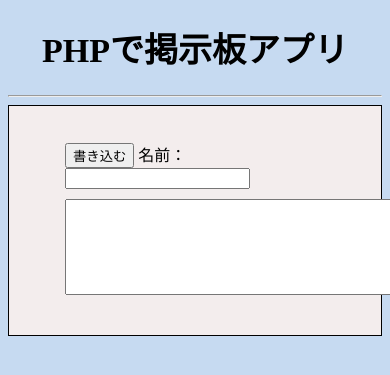
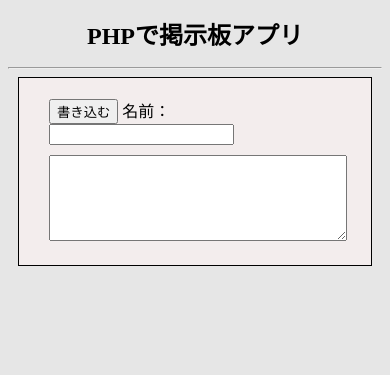
Before and after one commit to YuutaMatsuo/web-app_php_bbs, a PHP site: page / in a window 390 px wide; the page is wider, and only the part inside the window is pictured. Shown: the top 375 px of that part. Run offline with PHP 8.4, Linux system fonts and the light colour scheme; data that the repository does not hold is empty; some libraries are stand-ins or nearby versions.

Commit message:
レスポンシブ対応

```diff
--- a/html/style.css
+++ b/html/style.css
@@ -57,3 +57,39 @@ section .comment {
   width: 500px;
   height: 90px;
 }
+
+@media (max-width: 768px) {
+  body {
+    background-color: #e6e6e6; /* スマホ表示時の背景色を調整 */
+  }
+
+  .title {
+    font-size: 24px; /* タイトルのフォントサイズを小さく */
+  }
+
+  .boardWrapper,
+  .formWrapper {
+    max-width: 100%; /* コンテンツの最大幅を画面幅に合わせる */
+    margin: 0 10px; /* 画面の端に少し余白を持たせる */
+    padding: 10px; /* パディングを調整 */
+  }
+
+  .commentTextArea {
+    width: 100%; /* コメント入力エリアの幅を画面幅に合わせる */
+    height: 80px; /* 高さを少し調整 */
+  }
+
+  section .nameArea,
+  section .comment {
+    margin-left: 0; /* 左マージンを削除し、テキストが端に寄るのを防ぐ */
+  }
+
+  .nameArea {
+    flex-direction: column; /* 名前と日付を縦に並べる */
+    align-items: flex-start; /* 左揃えにする */
+  }
+
+  .comment {
+    margin-top: 10px; /* コメントのマージンを調整 */
+  }
+}
```
